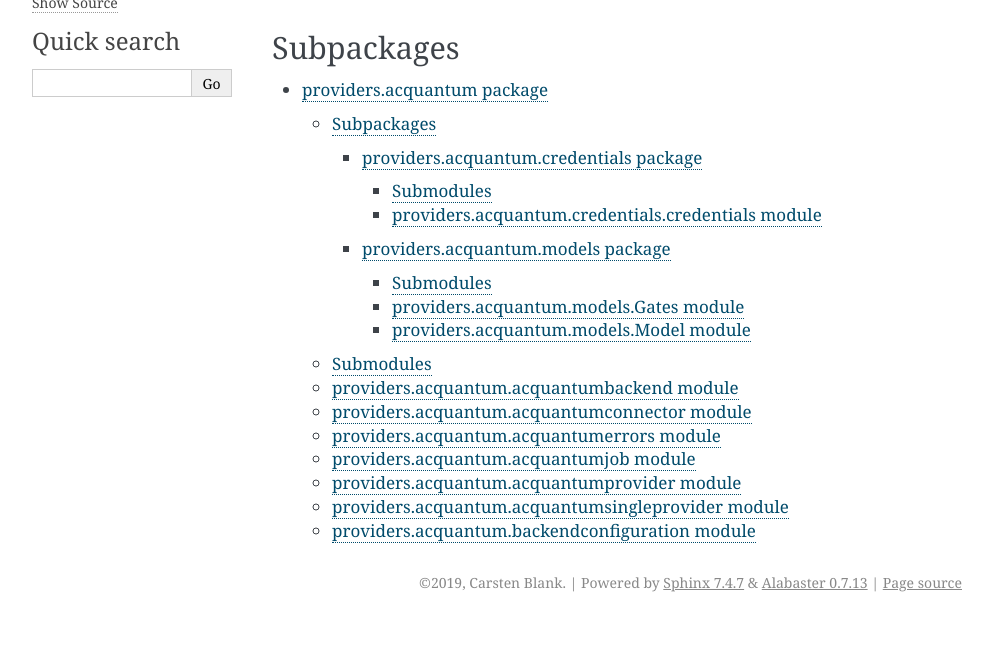
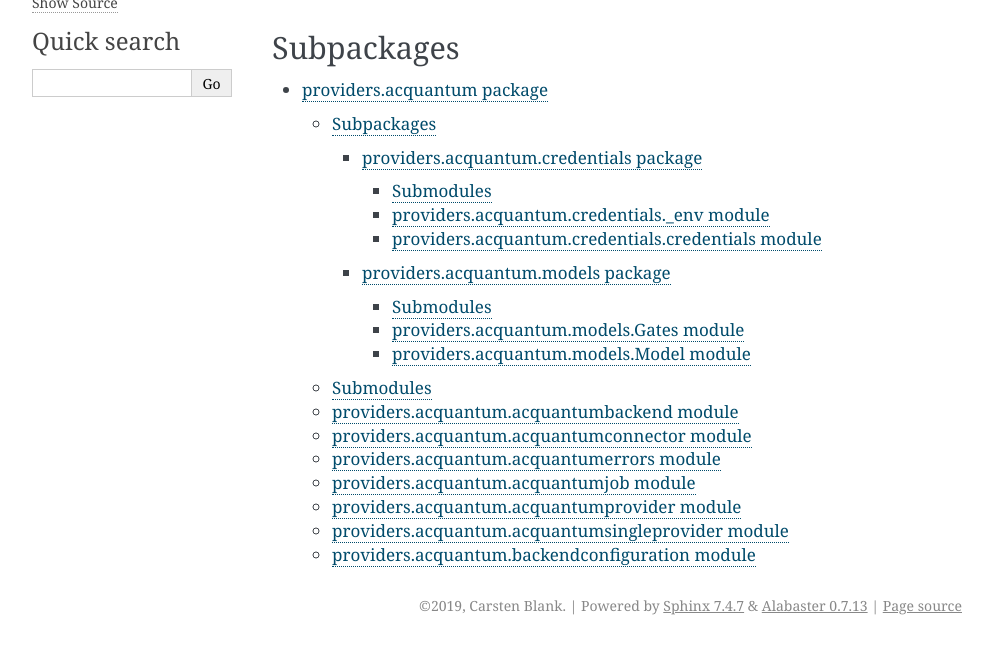
Before and after one commit to carstenblank/acquantum_qiskit, a Sphinx documentation site: the page built from docs/providers.rst, in a window 1280 px wide, cut to the strip 200-854 px from the top of the page. Shown: the whole strip, without its empty margins (148-1141 px from the left). Built offline with Sphinx 7.4.7, drawn with Linux system fonts in a browser that asks for light colours.

Commit message:
update doc

```diff
--- a/docs/providers.acquantum.credentials.rst
+++ b/docs/providers.acquantum.credentials.rst
@@ -9,6 +9,14 @@
 Submodules
 ----------
 
+providers.acquantum.credentials.\_env module
+--------------------------------------------
+
+.. automodule:: providers.acquantum.credentials._env
+    :members:
+    :undoc-members:
+    :show-inheritance:
+
 providers.acquantum.credentials.credentials module
 --------------------------------------------------
 
```
Also changed, not shown: 1 other file.
